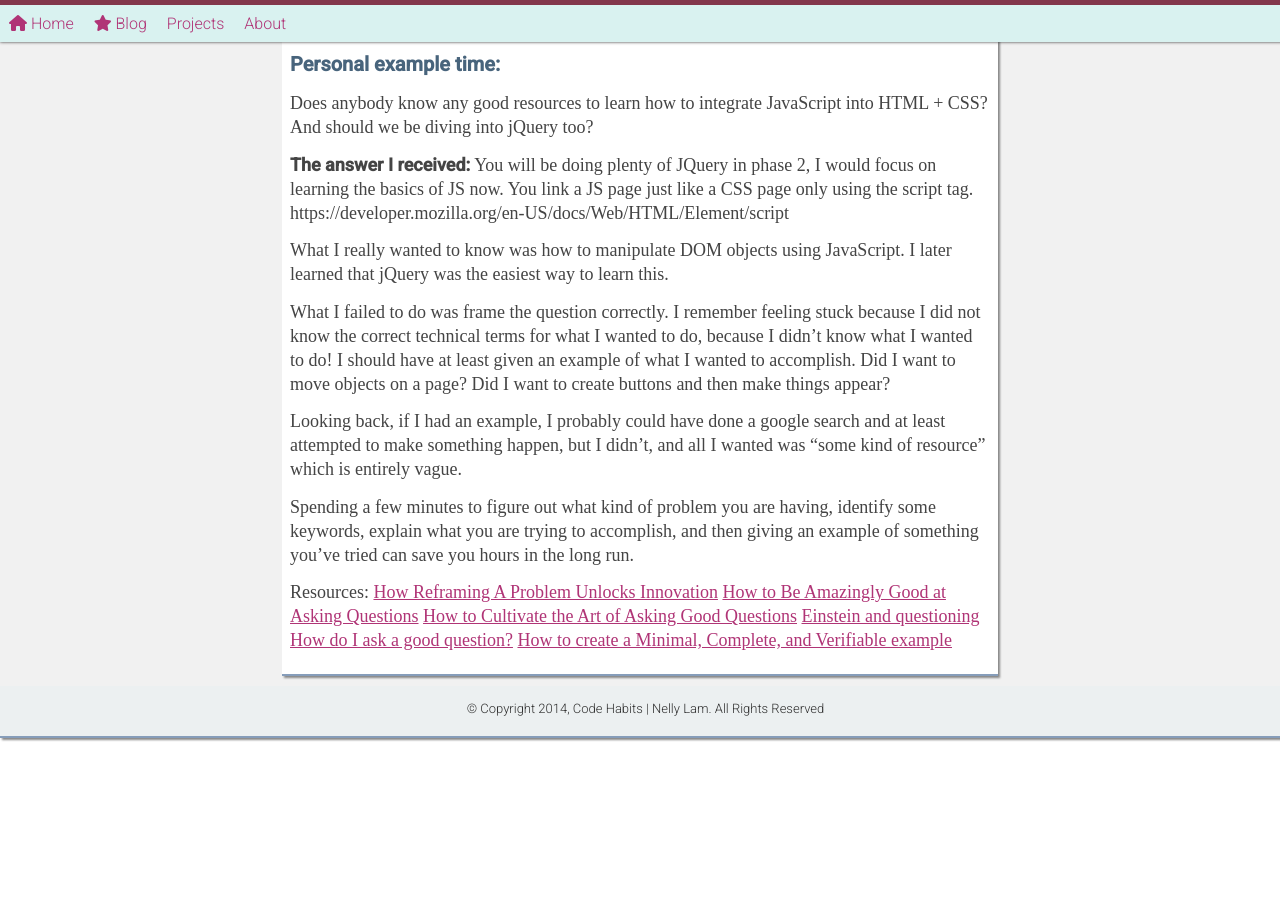
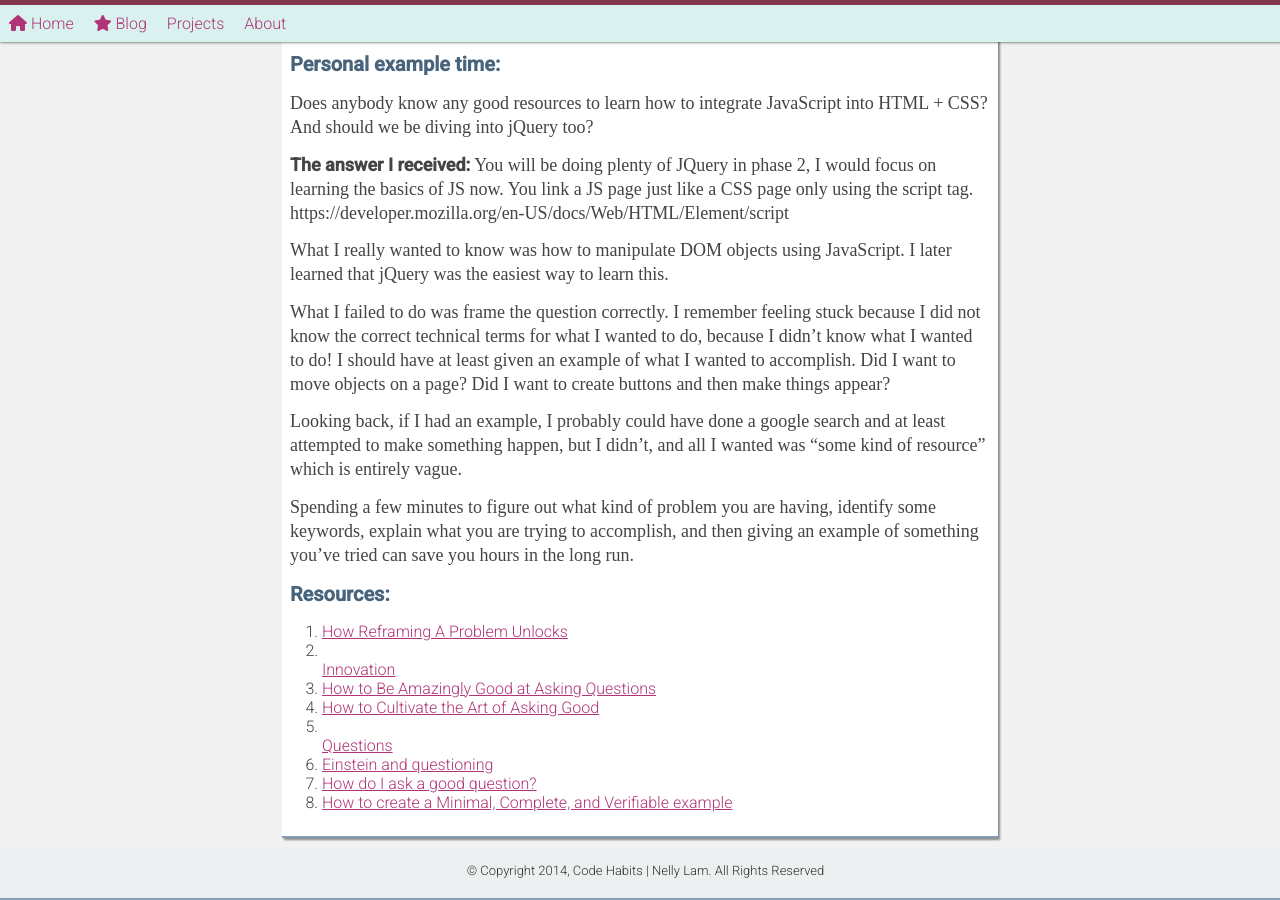
Before and after one commit to nellylam/nellylam.github.io, a Jekyll site: the page built from _posts/2014-09-11-How-to-Ask-Questions.html, in a window 1280 px wide and 900 px high, scrolled down 1812 px. Built offline with Jekyll 4.4.1, drawn with Linux system fonts in a browser that asks for light colours; nearby versions of some CDN libraries; library files that are not in the unit come from our copies; Markdown is read by kramdown in place of the engine named in the settings.

Commit message:
resources formatting

```diff
--- a/_posts/2014-08-24-Inheritance-vs-Composition.html
+++ b/_posts/2014-08-24-Inheritance-vs-Composition.html
@@ -264,7 +264,7 @@ layout: post
 						</p>
 						<p class='articleheadings'>Resources:</p>
 						<p>
-							<ol>
+							<ol class='resource-links'>
 							<li><a href="http://ruby.learncodethehardway.org/book/ex44.html">Inheritance Versus Composition - Learn Ruby the Hard Way</a></li>
 							<li><a href="http://rubylearning.com/satishtalim/ruby_overriding_methods.html">Ruby Overriding Methods - LearningRuby.com</a></li>
 							<li><a href="http://www.sitepoint.com/composition-inheritance/">Composition & Inheritance - Sitepoint</a></li>
--- a/_posts/2014-09-11-How-to-Ask-Questions.html
+++ b/_posts/2014-09-11-How-to-Ask-Questions.html
@@ -63,10 +63,12 @@ You will be doing plenty of JQuery in phase 2, I would focus on learning the bas
 
 <p>Spending a few minutes to figure out what kind of problem you are having, identify some keywords, explain what you are trying to accomplish, and then giving an example of something you’ve tried can save you hours in the long run.</p>
 
-<p>Resources:
-<a href="http://www.fastcodesign.com/1672354/how-reframing-a-problem-unlocks-innovation?partner=newsletter">How Reframing A Problem Unlocks Innovation</a>
-<a href="http://www.lifehack.org/articles/communication/how-amazingly-good-asking-questions.html">How to Be Amazingly Good at Asking Questions</a>
-<a href="http://blogs.wsj.com/speakeasy/2014/03/05/how-to-cultivate-the-art-of-asking-good-questions/">How to Cultivate the Art of Asking Good Questions</a>
-<a href="http://amorebeautifulquestion.com/einstein-questioning/">Einstein and questioning</a>
-<a href="http://stackoverflow.com/help/how-to-ask">How do I ask a good question?</a>
-<a href="http://stackoverflow.com/help/mcve">How to create a Minimal, Complete, and Verifiable example</a></p>
+<p class='articleheadings'>Resources:</p>
+<ol class='resource-links'>
+<li><a href="http://www.fastcodesign.com/1672354/how-reframing-a-problem-unlocks-innovation?partner=newsletter">How Reframing A Problem Unlocks <li></li>Innovation</a></li>
+<li><a href="http://www.lifehack.org/articles/communication/how-amazingly-good-asking-questions.html">How to Be Amazingly Good at Asking Questions</a></li>
+<li><a href="http://blogs.wsj.com/speakeasy/2014/03/05/how-to-cultivate-the-art-of-asking-good-questions/">How to Cultivate the Art of Asking Good <li></li>Questions</a></li>
+<li><a href="http://amorebeautifulquestion.com/einstein-questioning/">Einstein and questioning</a></li>
+<li><a href="http://stackoverflow.com/help/how-to-ask">How do I ask a good question?</a></li>
+<li><a href="http://stackoverflow.com/help/mcve">How to create a Minimal, Complete, and Verifiable example</a></p></li>
+</ol>
```
Also changed, not shown: _posts/2014-09-07-BigO-Notation.md (+4 -3 lines), 3 other files.
